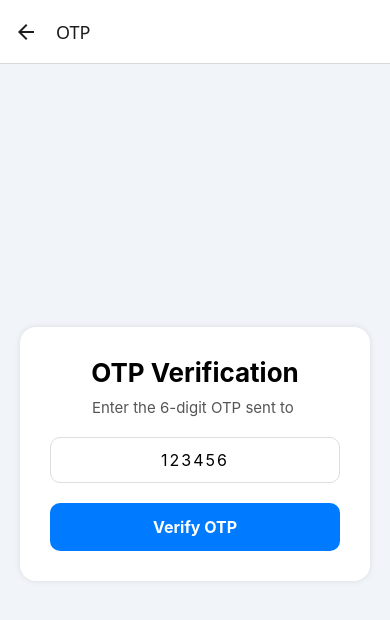
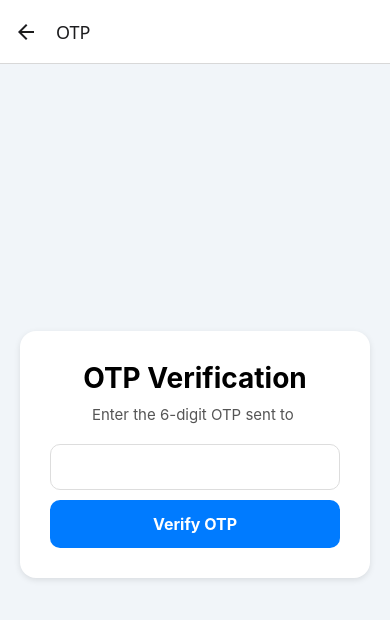
Before and after one commit to DWARA-KESH/EpiCircleDemo, a React Native app in the folder CustomerApp/: screen /OTP in a window 390 px wide. Shown: the top 620 px of the page. Built offline with nearby package versions, Linux system fonts and the light colour scheme.

Commit message:
Completed initial design and logic for customer app

```diff
--- a/CustomerApp/App.js
+++ b/CustomerApp/App.js
@@ -5,25 +5,27 @@ import AsyncStorage from '@react-native-async-storage/async-storage';
 
 export default function App() {
   const [initialPhone, setInitialPhone] = useState(null);
+  const [isVerified, setIsVerified] = useState(false);
   const [loading, setLoading] = useState(true);
 
   useEffect(() => {
     const loadUser = async () => {
       const data = await AsyncStorage.getItem('user');
       if (data) {
-        const { phone } = JSON.parse(data);
+        const { phone, isVerified } = JSON.parse(data);
         setInitialPhone(phone);
+        setIsVerified(isVerified);
       }
       setLoading(false);
     };
     loadUser();
   }, []);
 
-  if (loading) return null; // or splash screen
+  if (loading) return null;
 
   return (
-    <UserProvider initialPhone={initialPhone}>
-      <AppNavigator />
+    <UserProvider initialPhone={initialPhone} isVerified={isVerified}>
+      <AppNavigator isVerified={isVerified} />
     </UserProvider>
   );
 }
--- a/CustomerApp/navigation/AppNavigator.js
+++ b/CustomerApp/navigation/AppNavigator.js
@@ -1,4 +1,4 @@
-import React from 'react';
+import React, { useContext } from 'react';
 import { NavigationContainer } from '@react-navigation/native';
 import { createNativeStackNavigator } from '@react-navigation/native-stack';
 
@@ -7,22 +7,24 @@ import OTPScreen from '../screens/OTPScreen';
 import Dashboard from '../screens/Dashboard';
 import SchedulePickup from '../screens/SchedulePickup';
 import OrderHistory from '../screens/OrderHistory';
+import { UserContext } from '../context/UserContext';
 
 const Stack = createNativeStackNavigator();
 
-export default function AppNavigator() {
+export default function AppNavigator({ isVerified }) {
   return (
     <NavigationContainer>
-      <Stack.Navigator initialRouteName="Login">
-        <Stack.Screen name="Login" component={LoginScreen} />
+      <Stack.Navigator initialRouteName={isVerified ? 'Dashboard' : 'Login'}>
+        <Stack.Screen
+          name="Login"
+          component={LoginScreen}
+          options={{ headerBackVisible: false, gestureEnabled: false }}
+        />
         <Stack.Screen name="OTP" component={OTPScreen} />
         <Stack.Screen
           name="Dashboard"
           component={Dashboard}
-          options={{
-            headerShown: false,
-            gestureEnabled: false
-          }}
+          options={{ headerShown: false, gestureEnabled: false }}
         />
         <Stack.Screen name="SchedulePickup" component={SchedulePickup} />
         <Stack.Screen name="OrderHistory" component={OrderHistory} />
--- a/CustomerApp/screens/Dashboard.js
+++ b/CustomerApp/screens/Dashboard.js
@@ -8,9 +8,10 @@ import {
   Pressable,
   ScrollView,
   BackHandler,
+  Modal,
+  Dimensions,
+  Platform,
   Alert,
-  Platform,
-  Dimensions
 } from 'react-native';
 import axios from 'axios';
 import { useFocusEffect } from '@react-navigation/native';
@@ -21,13 +22,39 @@ const { height } = Dimensions.get('window');
 export default function Dashboard({ navigation }) {
   const { userPhone, logout } = useContext(UserContext);
   const [recentPickups, setRecentPickups] = useState([]);
+  const [showLogoutModal, setShowLogoutModal] = useState(false);
 
-  const handleLogout = async () => {
+  const performLogout = async () => {
     await logout();
+
+    if (Platform.OS === 'web') {
+      window.location.replace('/');
+    } else {
       navigation.reset({
         index: 0,
         routes: [{ name: 'Login' }],
       });
+    }
+  };
+
+  const confirmAndLogout = () => {
+    if (Platform.OS !== 'web') {
+      Alert.alert('Logout?', 'Are you sure you want to logout?', [
+        { text: 'Cancel', style: 'cancel' },
+        {
+          text: 'Logout',
+          style: 'destructive',
+          onPress: performLogout,
+        },
+      ]);
+    } else {
+      setShowLogoutModal(true);
+    }
+  };
+
+  const handleModalLogout = () => {
+    setShowLogoutModal(false);
+    performLogout();
   };
 
   useEffect(() => {
@@ -39,7 +66,6 @@ export default function Dashboard({ navigation }) {
         const sorted = res.data
           .filter(item => item.phone === userPhone)
           .sort((a, b) => Number(b.id) - Number(a.id));
-
         setRecentPickups(sorted.slice(0, 2));
       } catch (err) {
         console.error('Error loading dashboard data:', err.message);
@@ -60,42 +86,26 @@ export default function Dashboard({ navigation }) {
   useFocusEffect(
     React.useCallback(() => {
       const onBackPress = () => {
-        if (Platform.OS === 'web') {
-          const confirmed = window.confirm('Do you want to logout?');
-          if (confirmed) {
-            handleLogout();
-          }
-        } else {
-          Alert.alert('Logout?', 'Do you want to logout?', [
-            { text: 'Cancel', style: 'cancel' },
-            { text: 'Logout', onPress: handleLogout },
-          ]);
-        }
+        confirmAndLogout();
         return true;
       };
 
-      const webBackHandler = navigation.addListener('beforeRemove', (e) => {
+      const backHandler = Platform.OS !== 'web'
+        ? BackHandler.addEventListener('hardwareBackPress', onBackPress)
+        : null;
+
+      const unsubscribe = navigation.addListener('beforeRemove', (e) => {
         if (Platform.OS === 'web') {
           e.preventDefault();
-          const confirmed = window.confirm('Do you want to logout?');
-          if (confirmed) {
-            handleLogout();
-          }
+          setShowLogoutModal(true);
         }
       });
 
-      let backHandler;
-      if (Platform.OS !== 'web') {
-        backHandler = BackHandler.addEventListener('hardwareBackPress', onBackPress);
-      }
-
       return () => {
-        if (Platform.OS !== 'web' && backHandler) {
-          backHandler.remove();
-        }
-        webBackHandler();
+        if (backHandler) backHandler.remove();
+        unsubscribe();
       };
-    }, [handleLogout, navigation])
+    }, [])
   );
 
   const renderItem = ({ item }) => (
@@ -110,6 +120,7 @@ export default function Dashboard({ navigation }) {
   );
 
   return (
+    <>
       <ScrollView contentContainerStyle={styles.scrollContainer}>
         <View style={styles.innerContainer}>
           <View style={styles.contentWrapper}>
@@ -128,7 +139,7 @@ export default function Dashboard({ navigation }) {
 
             <Pressable
               style={[styles.button, { backgroundColor: '#dc3545' }]}
-            onPress={handleLogout}
+              onPress={confirmAndLogout}
             >
               <Text style={styles.buttonText}>Logout</Text>
             </Pressable>
@@ -148,6 +159,31 @@ export default function Dashboard({ navigation }) {
           </View>
         </View>
       </ScrollView>
+
+      {/* Web Logout Modal */}
+      <Modal
+        transparent
+        visible={showLogoutModal}
+        animationType="fade"
+        onRequestClose={() => setShowLogoutModal(false)}
+      >
+        <View style={styles.modalOverlay}>
+          <View style={styles.modalContainer}>
+            <Text style={styles.modalTitle}>Confirm Logout</Text>
+            <Text style={styles.modalMessage}>Are you sure you want to logout?</Text>
+
+            <View style={styles.modalButtons}>
+              <Pressable style={styles.cancelBtn} onPress={() => setShowLogoutModal(false)}>
+                <Text style={styles.cancelText}>Cancel</Text>
+              </Pressable>
+              <Pressable style={styles.confirmBtn} onPress={handleModalLogout}>
+                <Text style={styles.confirmText}>Logout</Text>
+              </Pressable>
+            </View>
+          </View>
+        </View>
+      </Modal>
+    </>
   );
 }
 
@@ -223,4 +259,57 @@ const styles = StyleSheet.create({
     fontSize: 15,
     marginTop: 10,
   },
+  modalOverlay: {
+    flex: 1,
+    backgroundColor: 'rgba(0,0,0,0.5)',
+    justifyContent: 'center',
+    alignItems: 'center',
+  },
+  modalContainer: {
+    width: 300,
+    backgroundColor: '#fff',
+    borderRadius: 14,
+    padding: 24,
+    alignItems: 'center',
+    elevation: 10,
+  },
+  modalTitle: {
+    fontSize: 20,
+    fontWeight: 'bold',
+    marginBottom: 10,
+  },
+  modalMessage: {
+    fontSize: 16,
+    color: '#333',
+    marginBottom: 20,
+    textAlign: 'center',
+  },
+  modalButtons: {
+    flexDirection: 'row',
+    justifyContent: 'space-between',
+    width: '100%',
+  },
+  cancelBtn: {
+    backgroundColor: '#6c757d',
+    paddingVertical: 10,
+    borderRadius: 8,
+    flex: 1,
+    marginRight: 10,
+    alignItems: 'center',
+  },
+  confirmBtn: {
+    backgroundColor: '#dc3545',
+    paddingVertical: 10,
+    borderRadius: 8,
+    flex: 1,
+    alignItems: 'center',
+  },
+  cancelText: {
+    color: '#fff',
+    fontWeight: 'bold',
+  },
+  confirmText: {
+    color: '#fff',
+    fontWeight: 'bold',
+  },
 });
--- a/CustomerApp/screens/LoginScreen.js
+++ b/CustomerApp/screens/LoginScreen.js
@@ -7,18 +7,22 @@ import {
   StyleSheet,
   KeyboardAvoidingView,
   Platform,
+  Dimensions
 } from 'react-native';
 import { UserContext } from '../context/UserContext';
-import { showAlert } from '../Utilities/alertHelper';
+
+const { height } = Dimensions.get('window');
 
 export default function LoginScreen({ navigation }) {
   const [phone, setPhone] = useState('');
+  const [errorMsg, setErrorMsg] = useState('');
   const { setUserPhone } = useContext(UserContext);
 
   const handleLogin = () => {
-    if (phone.length < 10) {
-      showAlert('Invalid Input', 'Enter a valid Phone Number to continue');
+    if (phone.length !== 10) {
+      setErrorMsg('Please enter a valid 10-digit phone number.');
     } else {
+      setErrorMsg('');
       setUserPhone(phone);
       navigation.navigate('OTP');
     }
@@ -29,6 +33,7 @@ export default function LoginScreen({ navigation }) {
       style={styles.container}
       behavior={Platform.OS === 'ios' ? 'padding' : undefined}
     >
+      <View style={styles.innerContainer}>
         <View style={styles.card}>
           <Text style={styles.title}>Login</Text>
           <Text style={styles.subtitle}>Enter your phone number to continue</Text>
@@ -47,9 +52,12 @@ export default function LoginScreen({ navigation }) {
             onSubmitEditing={handleLogin}
           />
 
+          {errorMsg !== '' && <Text style={styles.error}>{errorMsg}</Text>}
+
           <TouchableOpacity style={styles.button} onPress={handleLogin}>
             <Text style={styles.buttonText}>Send OTP</Text>
           </TouchableOpacity>
+        </View>
       </View>
     </KeyboardAvoidingView>
   );
@@ -59,16 +67,23 @@ const styles = StyleSheet.create({
   container: {
     flex: 1,
     backgroundColor: '#f1f5f9',
+  },
+  innerContainer: {
+    flex: 1,
     justifyContent: 'center',
-    padding: 20
+    alignItems: 'center',
+    paddingHorizontal: 20,
   },
   card: {
+    width: '100%',
+    maxWidth: 380,
     backgroundColor: '#fff',
     padding: 30,
     borderRadius: 16,
     shadowColor: '#000',
     shadowOpacity: 0.1,
     shadowRadius: 6,
+    shadowOffset: { width: 0, height: 2 },
     elevation: 6,
   },
   title: {
@@ -89,7 +104,13 @@ const styles = StyleSheet.create({
     borderRadius: 10,
     padding: 12,
     fontSize: 16,
-    marginBottom: 20
+    marginBottom: 10
+  },
+  error: {
+    color: '#dc3545',
+    fontSize: 14,
+    marginBottom: 12,
+    textAlign: 'center',
   },
   button: {
     backgroundColor: '#007bff',
--- a/CustomerApp/screens/OTPScreen.js
+++ b/CustomerApp/screens/OTPScreen.js
@@ -3,34 +3,38 @@ import {
   View,
   Text,
   TextInput,
+  TouchableOpacity,
   StyleSheet,
-  TouchableOpacity,
   KeyboardAvoidingView,
-  Platform
+  Platform,
+  Dimensions
 } from 'react-native';
 import AsyncStorage from '@react-native-async-storage/async-storage';
 import { UserContext } from '../context/UserContext';
-import { showAlert } from '../Utilities/alertHelper';
+
+const { height } = Dimensions.get('window');
 
 export default function OTPScreen({ navigation }) {
   const [otp, setOtp] = useState('');
+  const [errorMsg, setErrorMsg] = useState('');
   const { userPhone } = useContext(UserContext);
 
   const verifyOTP = async () => {
     if (otp.length !== 6) {
-      showAlert('Invalid OTP', 'Please enter a 6-digit OTP.');
+      setErrorMsg('Please enter a 6-digit OTP.');
       return;
     }
 
     if (otp === '123456') {
       try {
-        await AsyncStorage.setItem('user', JSON.stringify({ phone: userPhone }));
+        await AsyncStorage.setItem('user', JSON.stringify({ phone: userPhone, isVerified: true }));
+        setErrorMsg('');
         navigation.replace('Dashboard');
       } catch (err) {
-        showAlert('Error', 'Something went wrong while saving your session.');
+        setErrorMsg('Something went wrong while saving your session.');
       }
     } else {
-      showAlert('Incorrect OTP', 'Please enter 123456 to continue.');
+      setErrorMsg('Incorrect OTP. Please enter 123456 to continue.');
     }
   };
 
@@ -39,6 +43,7 @@ export default function OTPScreen({ navigation }) {
       style={styles.container}
       behavior={Platform.OS === 'ios' ? 'padding' : undefined}
     >
+      <View style={styles.innerContainer}>
         <View style={styles.card}>
           <Text style={styles.title}>OTP Verification</Text>
           <Text style={styles.subtitle}>
@@ -47,7 +52,6 @@ export default function OTPScreen({ navigation }) {
 
           <TextInput
             style={styles.input}
-          placeholder="123456"
             keyboardType="number-pad"
             maxLength={6}
             value={otp}
@@ -59,9 +63,12 @@ export default function OTPScreen({ navigation }) {
             onSubmitEditing={verifyOTP}
           />
 
+          {errorMsg !== '' && <Text style={styles.error}>{errorMsg}</Text>}
+
           <TouchableOpacity style={styles.button} onPress={verifyOTP}>
             <Text style={styles.buttonText}>Verify OTP</Text>
           </TouchableOpacity>
+        </View>
       </View>
     </KeyboardAvoidingView>
   );
@@ -71,29 +78,36 @@ const styles = StyleSheet.create({
   container: {
     flex: 1,
     backgroundColor: '#f1f5f9',
+  },
+  innerContainer: {
+    flex: 1,
     justifyContent: 'center',
-    padding: 20
+    alignItems: 'center',
+    paddingHorizontal: 20,
   },
   card: {
+    width: '100%',
+    maxWidth: 380,
     backgroundColor: '#fff',
     padding: 30,
     borderRadius: 16,
     shadowColor: '#000',
     shadowOpacity: 0.1,
     shadowRadius: 6,
-    elevation: 6
+    shadowOffset: { width: 0, height: 2 },
+    elevation: 6,
   },
   title: {
-    fontSize: 26,
+    fontSize: 28,
     fontWeight: 'bold',
     textAlign: 'center',
-    marginBottom: 10
+    marginBottom: 10,
   },
   subtitle: {
     fontSize: 15,
     color: '#555',
     textAlign: 'center',
-    marginBottom: 20
+    marginBottom: 20,
   },
   input: {
     borderWidth: 1,
@@ -101,19 +115,25 @@ const styles = StyleSheet.create({
     borderRadius: 10,
     padding: 12,
     fontSize: 16,
-    marginBottom: 20,
+    marginBottom: 10,
     textAlign: 'center',
-    letterSpacing: 2
+    letterSpacing: 2,
+  },
+  error: {
+    color: '#dc3545',
+    fontSize: 14,
+    marginBottom: 12,
+    textAlign: 'center',
   },
   button: {
     backgroundColor: '#007bff',
     paddingVertical: 14,
     borderRadius: 10,
-    alignItems: 'center'
+    alignItems: 'center',
   },
   buttonText: {
     color: '#fff',
     fontWeight: 'bold',
-    fontSize: 16
-  }
+    fontSize: 16,
+  },
 });
```
Also changed, not shown: CustomerApp/context/UserContext.js (+11 -10 lines), 1 other file (tests, documents, lock files or other folders). Lines whose indentation alone changed are shown as unchanged.
